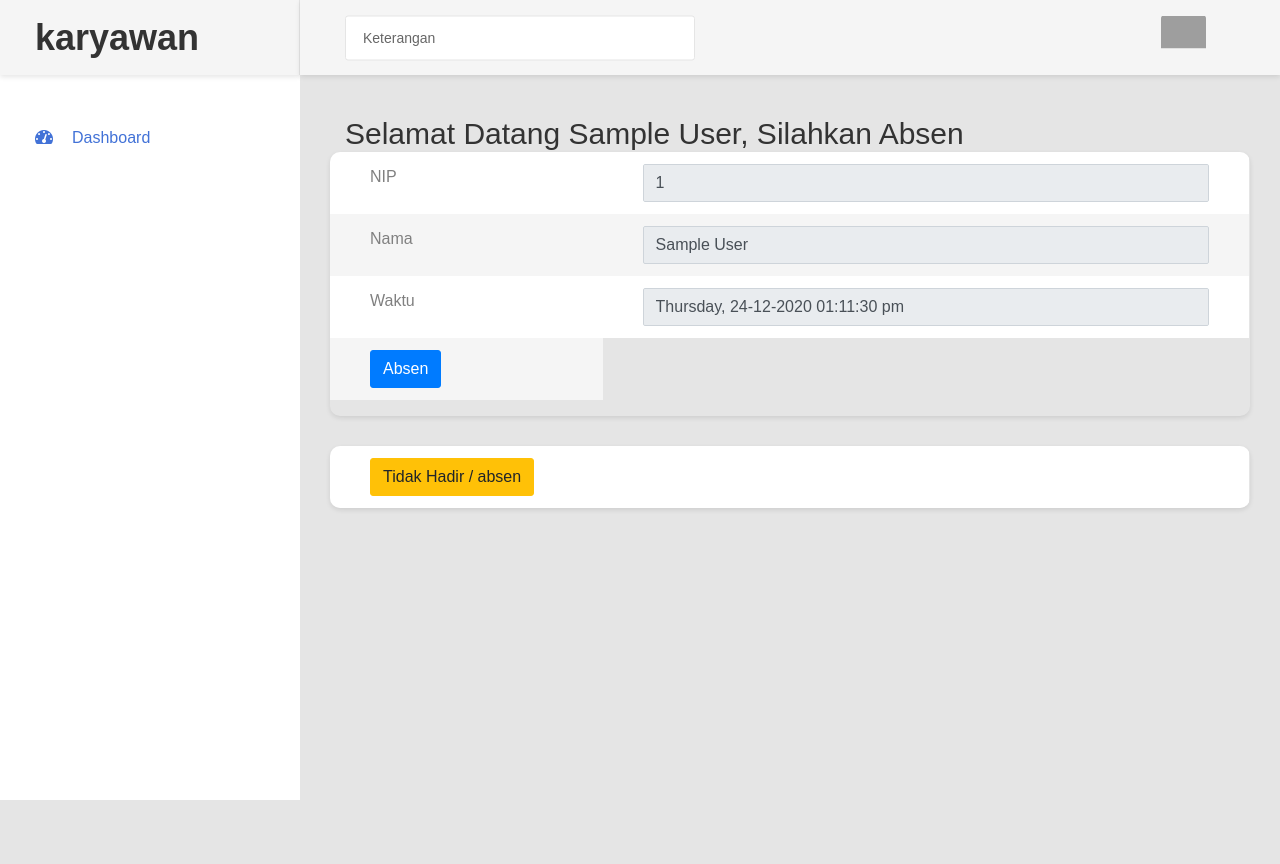
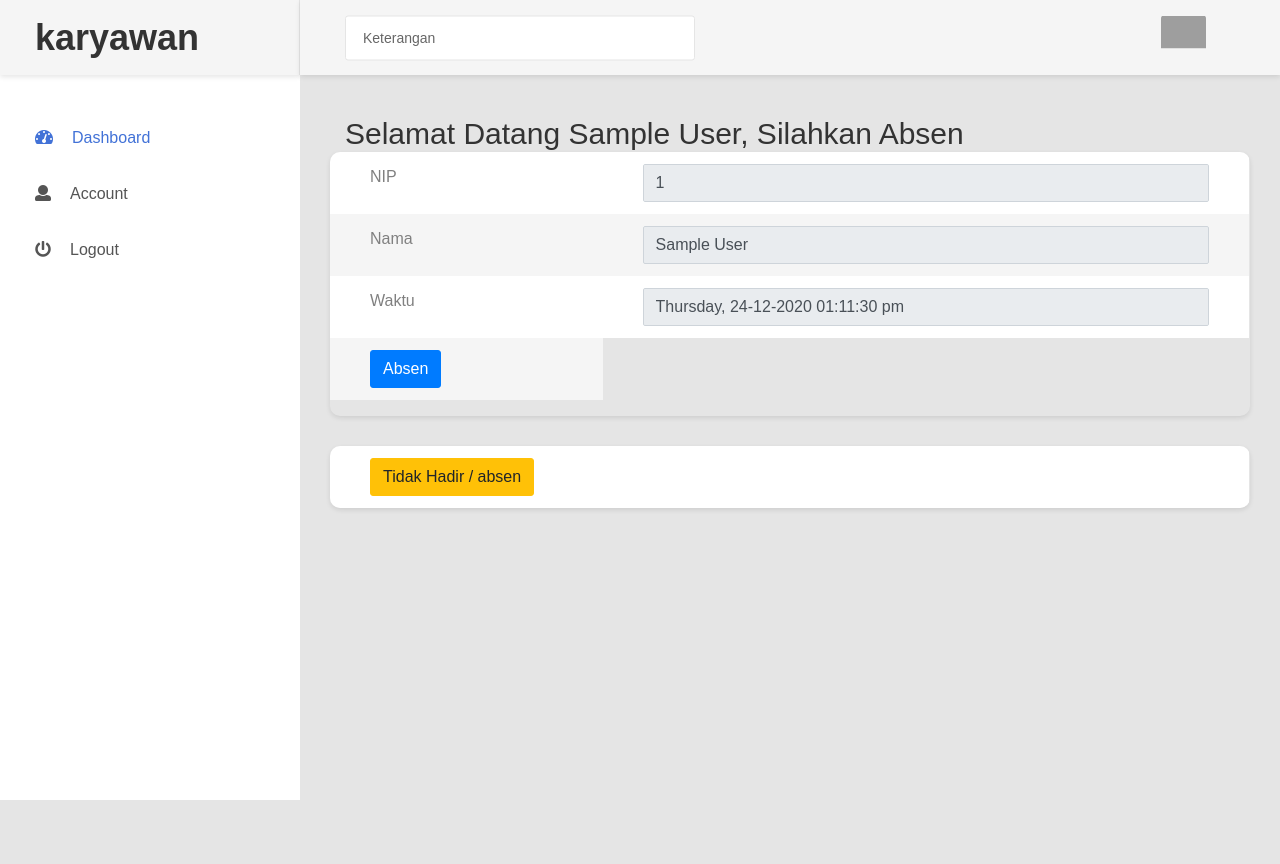
Before and after one commit to Ilhamr12/kp_ilham, a PHP site: page /karyawan/index.php in a window 1280 px wide. Run offline with PHP 8.4, Linux system fonts and the light colour scheme; the visitor is signed in with stand-in values (Sample User, id 1); data comes from the database, SQL or seed files in the repository; data that the repository does not hold is empty; grey boxes are pictures that could not be loaded.

Commit message:
change side bar, add account and logout button

```diff
--- a/karyawan/awal.php
+++ b/karyawan/awal.php
@@ -56,6 +56,14 @@ error_reporting(0);
                             <a class="js-arrow" href="#">
                                 <i class="fas fa-tachometer-alt"></i>Dashboard</a>
                         </li>
+                        <li>
+                            <a href="?m=karyawan&s=profil">
+                            <i class="fas fa-user"></i>Account</a>
+                        </li>
+                        <li>
+                            <a href="logout.php">
+                            <i class="fas fa-power-off"></i>Logout</a>
+                        </li>
                     </ul>
                 </div>
             </nav>
@@ -75,6 +83,14 @@ error_reporting(0);
                         <li class="active has-sub">
                             <a class="js-arrow" href="?m=awal">
                                 <i class="fas fa-tachometer-alt"></i>Dashboard</a>
+                        </li>
+                        <li>
+                            <a href="?m=karyawan&s=profil">
+                            <i class="fas fa-user"></i>Account</a>
+                        </li>
+                        <li>
+                            <a href="logout.php">
+                            <i class="fas fa-power-off"></i>Logout</a>
                         </li>
                     </ul>
                 </nav>
```
Also changed, not shown: karyawan/modul/karyawan/profil.php (+16 -0 lines).
